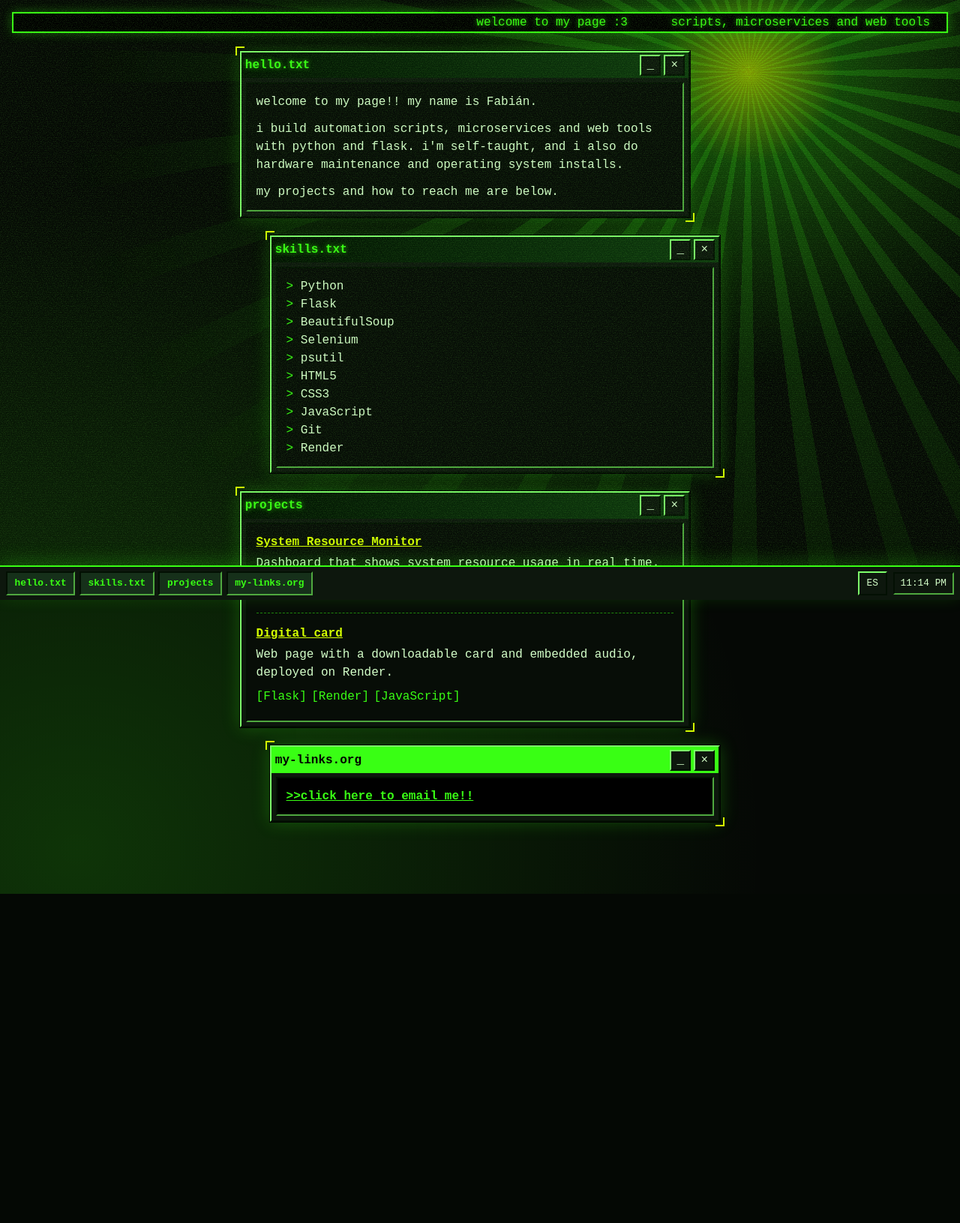
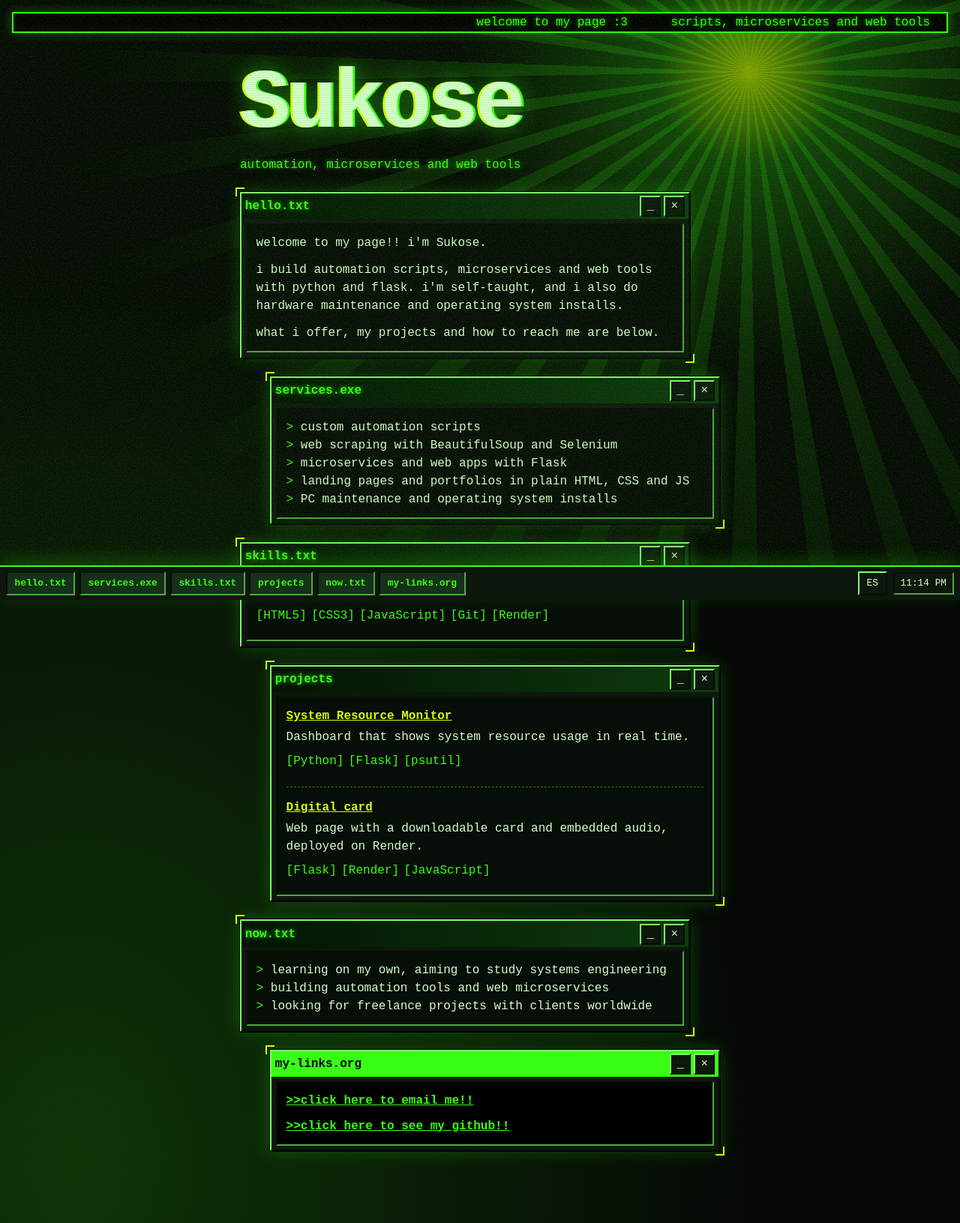
Before and after one commit to SukoseGG/Portafolio, a Flask app: page / in a window 1280 px wide. Shown: the whole page at 75% size. Before the commit the page ends 1192 px from the top, so only its background shows below. Run offline with Flask 3, Linux system fonts and the light colour scheme.

Commit message:
Nombre Sukose, portada, servicios y contacto

```diff
--- a/static/main.js
+++ b/static/main.js
@@ -2,8 +2,10 @@
 
 /* ===== Datos: edita solo esta sección ===== */
 const PERFIL = {
-  email: "dmcsukha@gmail.com",   // ej: "tucorreo@gmail.com"
-  github: "github.com/SukoseGG"   // ej: "https://github.com/tu-usuario"
+  email: "dmcsukha@gmail.com",
+  github: "https://github.com/SukoseGG",
+  instagram: "",   // ej: "https://instagram.com/tu-usuario"
+  twitter: ""      // ej: "https://x.com/tu-usuario"
 };
 
 const HABILIDADES = [
@@ -12,6 +14,20 @@ const HABILIDADES = [
 ];
 
 // Un texto puede ser un string (igual en ambos idiomas) o { es, en }
+const SERVICIOS = [
+  { es: "scripts de automatización a tu medida", en: "custom automation scripts" },
+  { es: "web scraping con BeautifulSoup y Selenium", en: "web scraping with BeautifulSoup and Selenium" },
+  { es: "microservicios y apps web con Flask", en: "microservices and web apps with Flask" },
+  { es: "páginas y portafolios en HTML, CSS y JS puros", en: "landing pages and portfolios in plain HTML, CSS and JS" },
+  { es: "mantenimiento de PC e instalación de sistemas operativos", en: "PC maintenance and operating system installs" }
+];
+
+const AHORA = [
+  { es: "aprendiendo por mi cuenta, con la meta de estudiar ingeniería de sistemas", en: "learning on my own, aiming to study systems engineering" },
+  { es: "construyendo herramientas de automatización y microservicios web", en: "building automation tools and web microservices" },
+  { es: "buscando proyectos freelance con clientes de todo el mundo", en: "looking for freelance projects with clients worldwide" }
+];
+
 const PROYECTOS = [
   {
     titulo: "System Resource Monitor",
@@ -39,39 +55,47 @@ const IDIOMAS = ["en", "es"];
 
 const TEXTOS = {
   en: {
-    titulo: "Fabián | Portfolio",
-    h1: "Fabián's portfolio",
+    titulo: "Sukose | Portfolio",
+    lema: "automation, microservices and web tools",
     marquesina: `welcome to my page :3${SEP}scripts, microservices and web tools${SEP}thanks for visiting`,
     vHola: "hello.txt",
+    vServicios: "services.exe",
     vHabilidades: "skills.txt",
     vProyectos: "projects",
+    vAhora: "now.txt",
     vRedes: "my-links.org",
-    p1: "welcome to my page!! my name is Fabián.",
+    p1: "welcome to my page!! i'm Sukose.",
     p2: "i build automation scripts, microservices and web tools with python and flask. i'm self-taught, and i also do hardware maintenance and operating system installs.",
-    p3: "my projects and how to reach me are below.",
+    p3: "what i offer, my projects and how to reach me are below.",
     verProyecto: "view project",
     correo: ">>click here to email me!!",
     github: ">>click here to see my github!!",
-    sinDatos: "add your email and github in PERFIL (main.js)",
+    instagram: ">>follow me on instagram!!",
+    twitter: ">>follow me on twitter!!",
+    sinDatos: "add your links in PERFIL (main.js)",
     botonIdioma: "ES",
     cambiarIdioma: "Switch to Spanish",
     navegacion: "Windows"
   },
   es: {
-    titulo: "Fabián | Portafolio",
-    h1: "Portafolio de Fabián",
+    titulo: "Sukose | Portafolio",
+    lema: "automatización, microservicios y herramientas web",
     marquesina: `bienvenido a mi página :3${SEP}scripts, microservicios y herramientas web${SEP}gracias por visitar`,
     vHola: "hola.txt",
+    vServicios: "servicios.exe",
     vHabilidades: "habilidades.txt",
     vProyectos: "proyectos",
+    vAhora: "ahora.txt",
     vRedes: "mis-redes.org",
-    p1: "bienvenido a mi página!! me llamo Fabián.",
+    p1: "bienvenido a mi página!! soy Sukose.",
     p2: "hago scripts de automatización, microservicios y herramientas web con python y flask. aprendo por mi cuenta y también hago mantenimiento de hardware e instalación de sistemas operativos.",
-    p3: "más abajo están mis proyectos y cómo contactarme.",
+    p3: "más abajo están lo que ofrezco, mis proyectos y cómo contactarme.",
     verProyecto: "ver proyecto",
     correo: ">>haz clic para escribirme!!",
     github: ">>haz clic para ver mi github!!",
-    sinDatos: "agrega tu correo y tu github en PERFIL (main.js)",
+    instagram: ">>sígueme en instagram!!",
+    twitter: ">>sígueme en twitter!!",
+    sinDatos: "agrega tus enlaces en PERFIL (main.js)",
     botonIdioma: "EN",
     cambiarIdioma: "Cambiar a inglés",
     navegacion: "Ventanas"
@@ -124,6 +148,10 @@ function renderFichas(contenedor, items) {
   contenedor.replaceChildren(...items.map(item => crear("li", { texto: item })));
 }
 
+function renderTextos(id, items) {
+  renderFichas(document.getElementById(id), items.map(loc));
+}
+
 function renderProyectos() {
   const contenedor = document.getElementById("proyectos-lista");
   contenedor.replaceChildren(...PROYECTOS.map(proyecto => {
@@ -147,21 +175,24 @@ function renderProyectos() {
   }));
 }
 
+function enlacesContacto() {
+  const enlaces = [];
+  if (/^[^\s@]+@[^\s@]+\.[^\s@]+$/.test(PERFIL.email)) {
+    enlaces.push({ texto: t("correo"), atributos: { href: `mailto:${PERFIL.email}` } });
+  }
+  for (const clave of ["github", "instagram", "twitter"]) {
+    const url = urlSegura(PERFIL[clave]);
+    if (url) {
+      enlaces.push({ texto: t(clave), atributos: { href: url, target: "_blank", rel: "noopener noreferrer" } });
+    }
+  }
+  return enlaces;
+}
+
 function renderContacto() {
-  const lista = document.getElementById("contacto-lista");
-  const filas = [];
-
-  if (/^[^\s@]+@[^\s@]+\.[^\s@]+$/.test(PERFIL.email)) {
-    filas.push(crear("li", {}, [crear("a", { texto: t("correo"), atributos: { href: `mailto:${PERFIL.email}` } })]));
-  }
-  const github = urlSegura(PERFIL.github);
-  if (github) {
-    filas.push(crear("li", {}, [crear("a", { texto: t("github"), atributos: { href: github, target: "_blank", rel: "noopener noreferrer" } })]));
-  }
-  if (filas.length === 0) {
-    filas.push(crear("li", { texto: t("sinDatos") }));
-  }
-  lista.replaceChildren(...filas);
+  const filas = enlacesContacto().map(enlace => crear("li", {}, [crear("a", enlace)]));
+  if (filas.length === 0) filas.push(crear("li", { texto: t("sinDatos") }));
+  document.getElementById("contacto-lista").replaceChildren(...filas);
 }
 
 /* Aplica el idioma actual a todo: textos fijos, listas y botón */
@@ -171,6 +202,8 @@ function aplicarIdioma() {
   document.querySelectorAll("[data-i18n]").forEach(nodo => {
     nodo.textContent = t(nodo.dataset.i18n);
   });
+  renderTextos("servicios-lista", SERVICIOS);
+  renderTextos("ahora-lista", AHORA);
   renderProyectos();
   renderContacto();
 
--- a/static/style.css
+++ b/static/style.css
@@ -173,3 +173,21 @@ body::after {
   .marquesina span { animation: none; padding-left: 0; }
   .lista-redes a { animation: none; }
     }
+/* ===== Portada ===== */
+.portada { max-width: 42rem; margin: 0 auto; padding: 2.5rem 1rem 0; }
+.portada h1 {
+  margin: 0;
+  font-size: clamp(3.2rem, 18vw, 7rem);
+  line-height: 1;
+  letter-spacing: -.04em;
+  color: var(--menta);
+  text-shadow: 3px 0 var(--acento), -3px 0 var(--lima), 0 0 28px rgba(57, 255, 20, .55);
+  animation: glitch 4s steps(1) infinite;
+}
+.portada p { margin: .75rem 0 0; color: var(--acento); text-shadow: 0 0 6px rgba(57, 255, 20, .7); }
+@keyframes glitch {
+  0%, 92%, 100% { transform: none; }
+  94% { transform: translateX(-4px) skewX(-6deg); }
+  96% { transform: translateX(5px); }
+}
+@media (prefers-reduced-motion: reduce) { .portada h1 { animation: none; } }
--- a/templates/index.html
+++ b/templates/index.html
@@ -3,33 +3,44 @@
 <head>
 <meta charset="UTF-8">
 <meta name="viewport" content="width=device-width, initial-scale=1, viewport-fit=cover">
-<title>Fabián | Portfolio</title>
-<meta name="description" content="Portfolio of a Python, Flask and web developer.">
+<title>Sukose | Portfolio</title>
+<meta name="description" content="Portfolio of Sukose, Python, Flask and web developer.">
 <link rel="stylesheet" href="{{ estatico('style.css') }}">
 <script src="{{ estatico('main.js') }}" defer></script>
 </head>
 <body>
-<h1 class="oculto" data-i18n="h1">Fabián's portfolio</h1>
+<div class="marquesina" aria-hidden="true">
+  <span data-i18n="marquesina">welcome to my page :3</span>
+</div>
 
-<div class="marquesina" aria-hidden="true">
-  <span data-i18n="marquesina">welcome to my page :3 &nbsp;&nbsp;&nbsp; scripts, microservices and web tools &nbsp;&nbsp;&nbsp; thanks for visiting</span>
-</div>
+<header class="portada">
+  <h1>Sukose</h1>
+  <p data-i18n="lema">automation, microservices and web tools</p>
+</header>
 
 <main class="escritorio">
   <section class="ventana" data-titulo="vHola">
     <div class="contenido">
-      <p data-i18n="p1">welcome to my page!! my name is Fabián.</p>
-      <p data-i18n="p2">i build automation scripts, microservices and web tools with python and flask. i'm self-taught, and i also do hardware maintenance and operating system installs.</p>
-      <p data-i18n="p3">my projects and how to reach me are below.</p>
+      <p data-i18n="p1"></p>
+      <p data-i18n="p2"></p>
+      <p data-i18n="p3"></p>
     </div>
   </section>
 
+  <section class="ventana" data-titulo="vServicios">
+    <div class="contenido"><ul id="servicios-lista" class="lista"></ul></div>
+  </section>
+
   <section class="ventana" data-titulo="vHabilidades">
-    <div class="contenido"><ul id="habilidades" class="lista"></ul></div>
+    <div class="contenido"><ul id="habilidades" class="fichas"></ul></div>
   </section>
 
   <section class="ventana" data-titulo="vProyectos">
     <div class="contenido" id="proyectos-lista"></div>
+  </section>
+
+  <section class="ventana" data-titulo="vAhora">
+    <div class="contenido"><ul id="ahora-lista" class="lista"></ul></div>
   </section>
 
   <section class="ventana acento" data-titulo="vRedes">
@@ -43,4 +54,4 @@
   <span id="reloj"></span>
 </nav>
 </body>
-  </html>
+</html>
```
Also changed, not shown: 1 other file.
